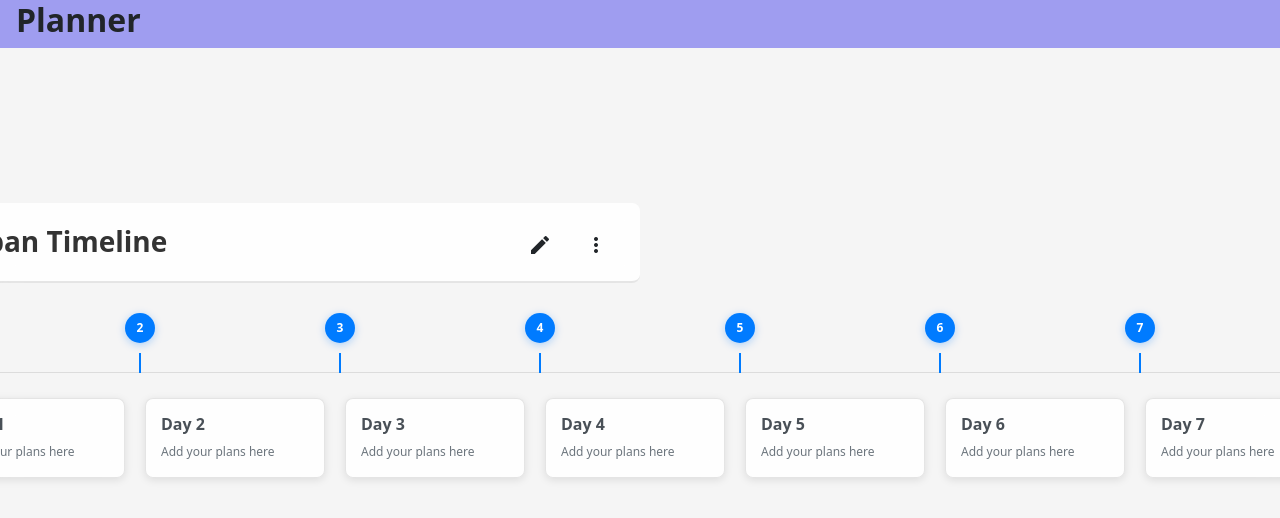
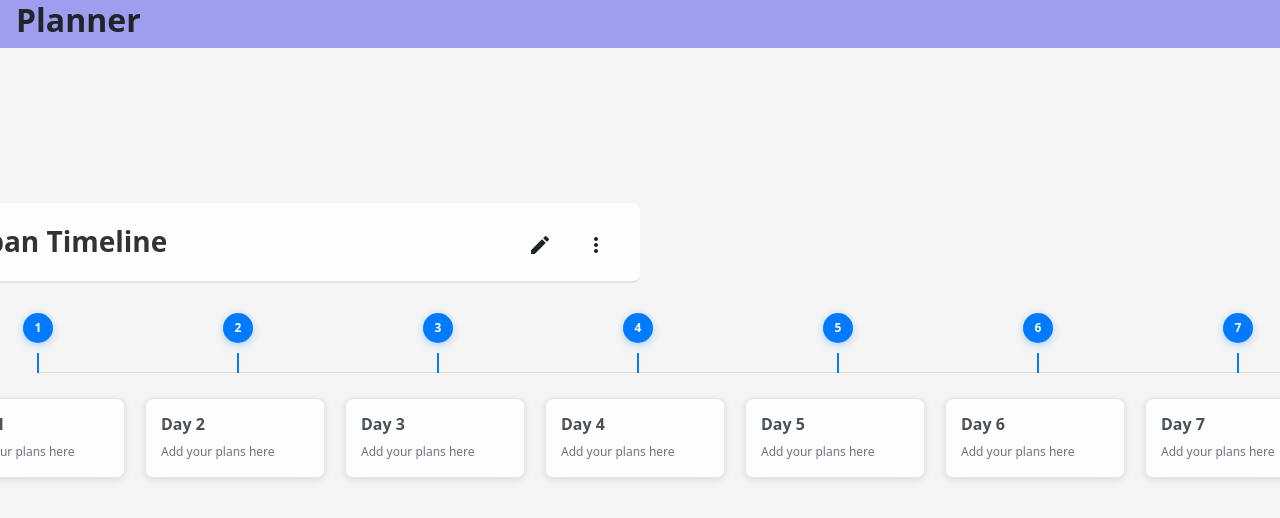
Before and after one commit to mkv336699/planner-ui, an Angular app: page /plan/1 in a window 1280 px wide. Shown: the top 518 px of the page. Built offline with nearby package versions, Linux system fonts and the light colour scheme.

Commit message:
Minor css changes

```diff
--- a/src/app/plan/plan.component.html
+++ b/src/app/plan/plan.component.html
@@ -14,7 +14,7 @@
                 </div>
             </div>
 
-            <div class="timeline-days">
+            <div class="timeline-days mleft-7">
                 <div class="day-marker" *ngFor="let day of getDaysArray(); let i = index"
                     [style.left.px]="i * dayWidth">
                     <div class="day-number">{{ i + 1 }}</div>
@@ -26,7 +26,7 @@
             <div class="timeline-content">
                 <div class="timeline-item" *ngFor="let day of getDaysArray(); let i = index"
                     [style.left.px]="i * dayWidth" [style.width.px]="dayWidth - 10">
-                    <div class="day-card">
+                    <div class="day-card cursor-pointer">
                         <h6>Day {{ i + 1 }}</h6>
                         <p>Add your plans here</p>
                     </div>
--- a/src/app/plan/plan.component.scss
+++ b/src/app/plan/plan.component.scss
@@ -170,3 +170,11 @@
 .w-700 {
   width: 700px;
 }
+
+.mleft-7 {
+  margin-left: 7%;
+}
+
+.cursor-pointer {
+  cursor: pointer;
+}
```
